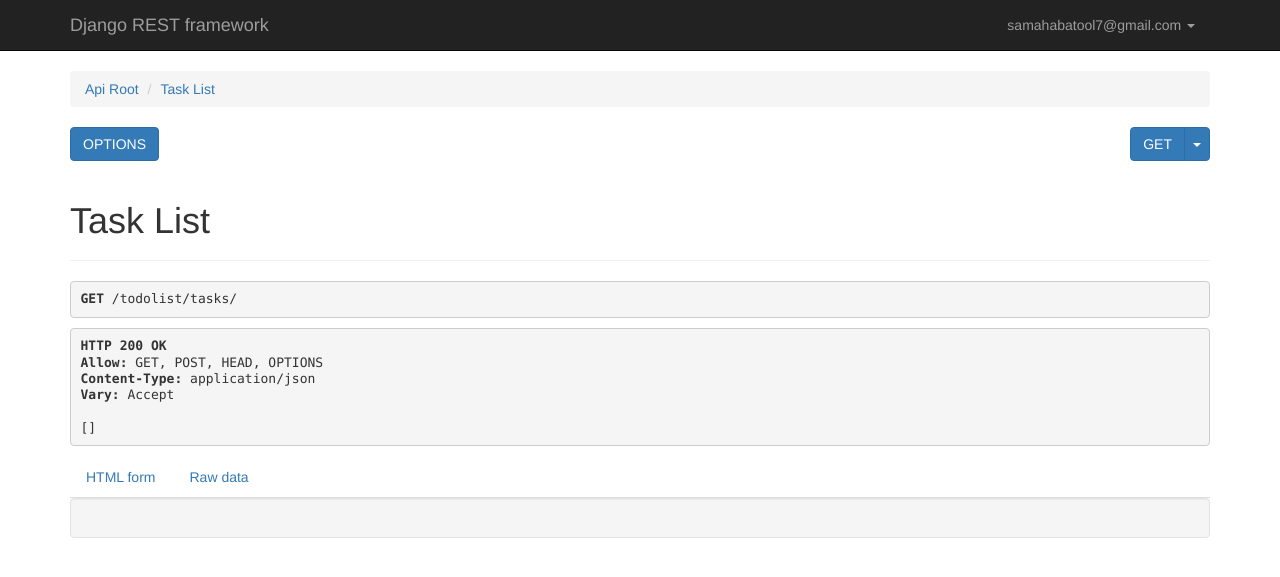
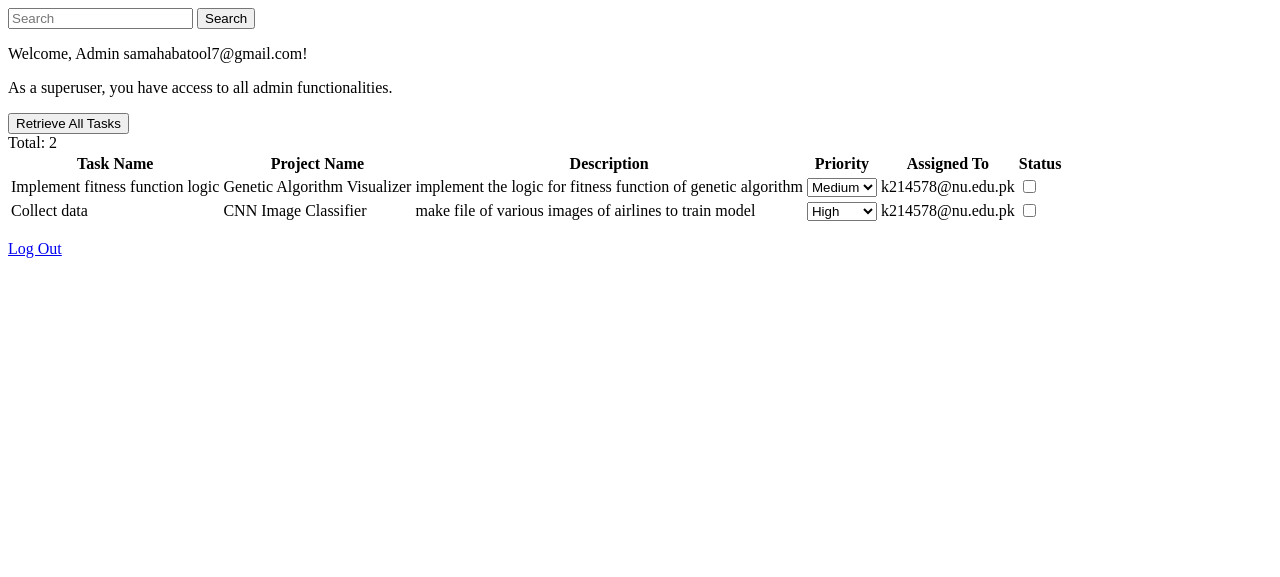
Before and after one commit to samaha-rizvi-4578/ToDoList-Django, a Django app: page /todolist/tasks/ in a window 1280 px wide. Shown: the top 577 px of the page. Run offline with Django 5.2, Linux system fonts and the light colour scheme; a user stored in the database is signed in; data comes from the database, SQL or seed files in the repository; both versions use the stored data as it was after the commit; some libraries are stand-ins or nearby versions.

Commit message:
add views for add and list models according to permissions

```diff
--- a/todo/tdapp/urls.py
+++ b/todo/tdapp/urls.py
@@ -10,7 +10,15 @@ router.register(r'tasks', TaskViewSet, basename='task')  # Add basename
 
 
 urlpatterns = [
-    path('', include(router.urls)),
+    path('api/', include(router.urls)),
     path("signup/", SignUpView.as_view(), name="signup"),
-    path('users/', UserListView.as_view(), name='user-list'),
+    path('tasks/', task_list, name='task-list'),
+    path('api/task/<int:pk>/update_priority/', update_task_priority, name='update-task-priority'),
+    path('api/task/<int:pk>/update_status/', update_task_status, name='update-task-status'),
+    path('users/', user_list, name='user-list'),
+    path('api/user/<int:pk>/update_status/', update_user_status, name='update-user-status'),
+    path('projects/', project_list, name='project-list'),
+    path('add-project/', add_project_view, name='add-project'),
+    path('add-task/', add_task_view, name='add-task'),
+    path('add-user/', add_user_view, name='add-user'),
 ]
--- a/todo/tdapp/views.py
+++ b/todo/tdapp/views.py
@@ -1,19 +1,30 @@
-# accounts/views.py
+from django.contrib.auth.models import User
+from rest_framework import status
+from rest_framework.decorators import api_view, permission_classes
+from rest_framework.permissions import IsAdminUser
+from rest_framework.response import Response
+from rest_framework import status
+from rest_framework.decorators import api_view, permission_classes
+from rest_framework.permissions import IsAuthenticated
+from rest_framework.response import Response
+from rest_framework import viewsets, permissions
 from django.urls import reverse_lazy
 from django.views.generic.edit import CreateView
+from django.shortcuts import render, redirect
+from django.contrib.auth.decorators import login_required
+from .serializers import *
+from .models import *
+from .permissions import *
+from .forms import *
 
-from .forms import CustomUserCreationForm
 
+#signup login view
 class SignUpView(CreateView):
     form_class = CustomUserCreationForm
     success_url = reverse_lazy("login")
     template_name = "registration/signup.html"
 
 # rest viewsets
-from rest_framework import viewsets, permissions
-from .serializers import UserSerializer, ProjectSerializer, TaskSerializer
-from .models import CustomUser, Project, Task
-from .permissions import *
 
 class UserViewSet(viewsets.ModelViewSet):
     queryset = CustomUser.objects.all()
@@ -22,48 +33,132 @@ class UserViewSet(viewsets.ModelViewSet):
 
 
 class ProjectViewSet(viewsets.ModelViewSet):
-    queryset = Project.objects.all()  # Add this line
+    queryset = Project.objects.all()
     serializer_class = ProjectSerializer
+    permission_classes = [permissions.IsAuthenticated, IsSuperUser]
 
-    def get_queryset(self):
-        if self.request.user.is_superuser:
-            return Project.objects.all()
-        return Project.objects.filter(task__assigned_to=self.request.user).distinct()
-
-    def get_permissions(self):
-        if self.request.user.is_superuser:
-            return [permissions.IsAuthenticated, IsSuperUser]
-        #else retrn not allowed
-        return [permissions.IsAuthenticated, IsOwnerOrReadOnly]
+class TaskViewSet(viewsets.ModelViewSet):
+    queryset = Task.objects.all()
+    serializer_class = TaskSerializer
+    permission_classes = [permissions.IsAuthenticated, IsSuperUser]
 
 
-class TaskViewSet(viewsets.ModelViewSet):
-    serializer_class = TaskSerializer
-    permission_classes = [permissions.IsAuthenticated, IsOwnerOrReadOnly]
 
-    def get_queryset(self):
-        return Task.objects.filter(assigned_to=self.request.user)
+# view list items
 
-    def perform_create(self, serializer):
-        # Prevent regular users from creating tasks
-        pass
+@login_required
+def task_list(request):
+    if request.user.is_superuser:
+        tasks = Task.objects.all().order_by('project_name')
+    else:
+        tasks = Task.objects.filter(assigned_to=request.user).order_by('project_name')
+    return render(request, 'admin/task-list.html', {'tasks': tasks})
 
-    def perform_update(self, serializer):
-        # Allow update only for priority and completion status
-        serializer.save()
+#update priority and status
+
+@api_view(['POST'])
+@permission_classes([IsAuthenticated])
+def update_task_priority(request, pk):
+    try:
+        task = Task.objects.get(pk=pk, assigned_to=request.user)
+    except Task.DoesNotExist:
+        return Response(status=status.HTTP_404_NOT_FOUND)
+
+    task.priority = request.data.get('priority')
+    task.save()
+    return Response(status=status.HTTP_200_OK)
+
+@api_view(['POST'])
+@permission_classes([IsAuthenticated])
+def update_task_status(request, pk):
+    try:
+        task = Task.objects.get(pk=pk, assigned_to=request.user)
+    except Task.DoesNotExist:
+        return Response(status=status.HTTP_404_NOT_FOUND)
+
+    task.completed = request.data.get('completed') == 'true'
+    task.save()
+    return Response(status=status.HTTP_200_OK)
+
+#view list of users
+@login_required
+def user_list(request):
+    if request.user.is_superuser:
+        users = CustomUser.objects.all()
+    else:
+        return Response(status=status.HTTP_404_NOT_FOUND)
+    return render(request, 'admin/user-list.html', {'users': users})
 
 
-from django.views.generic import ListView
+@api_view(['POST'])
+@permission_classes([IsAdminUser])
+def update_user_status(request, pk):
+    try:
+        user = CustomUser.objects.get(pk=pk)
+    except CustomUser.DoesNotExist:
+        return Response(status=status.HTTP_404_NOT_FOUND)
+
+    is_superuser = request.data.get('is_superuser') == 'True'
+    user.is_superuser = is_superuser
+    user.save()
+    return Response(status=status.HTTP_200_OK)
 
 
-class UserListView(ListView):
-    model = CustomUser
-    template_name = 'user_list.html'
+# view list of projects
+@login_required
+def project_list(request):
+    if request.user.is_superuser:
+        projects = Project.objects.all()
+    else:
+        projects = Project.objects.filter(task__assigned_to=request.user).distinct()
+    return render(request, 'admin/project-list.html', {'projects': projects})
 
-class ProjectListView(ListView):
-    model = Project
-    template_name = 'project_list.html'
+# add project
+from django.shortcuts import render
+from django.contrib.auth.decorators import login_required
+from django.shortcuts import render, redirect
+from .forms import *
+#add user
+@login_required
+def add_user_view(request):
+    if not request.user.is_superuser:
+        return redirect('home')
+    if request.method == 'POST':
+        form = CustomUserCreationForm(request.POST)
+        if form.is_valid():
+            form.save()
+            return redirect('user-list')
+    else:
+        form = CustomUserCreationForm()
+    return render(request, 'admin/add-user.html', {'form': form})
 
-class TaskListView(ListView):
-    model = Task
-    template_name = 'task_list.html'
+
+#add projct
+@login_required
+def add_project_view(request):
+    if not request.user.is_superuser:
+        return redirect('home')  # Redirect non-superusers to the home page or an appropriate page
+
+    if request.method == 'POST':
+        form = ProjectForm(request.POST)
+        if form.is_valid():
+            form.save()
+            return redirect('project-list')  # Redirect to the project list after saving
+    else:
+        form = ProjectForm()
+
+    return render(request, 'admin/add-project.html', {'form': form})
+
+#add task
+@login_required
+def add_task_view(request):
+    if not request.user.is_superuser:
+        return redirect('home')
+    if request.method == 'POST':
+        form = TaskForm(request.POST)
+        if form.is_valid():
+            form.save()
+            return redirect('task-list')
+    else:
+        form = TaskForm()
+    return render(request, 'admin/add-task.html', {'form': form})
--- a/todo/templates/admin/task-list.html
+++ b/todo/templates/admin/task-list.html
@@ -0,0 +1,151 @@
+<!-- templates/admin/task-list.html -->
+{% extends "base.html" %}
+
+{% block title %}TODO LIST | Tasks{% endblock %}
+
+{% block content %}
+{% if user.is_authenticated %}
+    <form id="search-form">
+        <div class="row">
+            <div class="search_field">
+                <input id="search-input" type="text" class="input-task-search" placeholder="Search" />
+                <button type="submit" class="search-task-page">Search</button>
+            </div>
+        </div>
+    </form>
+
+    {% if user.is_superuser %}
+        <p>Welcome, Admin {{ user.email }}!</p>
+        <p>As a superuser, you have access to all admin functionalities.</p>
+        <div class="row">
+            <div class="search-details-row" style="justify-content: space-between">
+                <button class="retrieve-all-button">Retrieve All Tasks</button>
+                <div class="total-records-indicator">Total: {{ tasks.count }}</div>
+            </div>
+        </div>
+
+        <div class="table-container">
+            <table class="table">
+                <thead>
+                    <tr>
+                        <th>Task Name</th>
+                        <th>Project Name</th>
+                        <th>Description</th>
+                        <th>Priority</th>
+                        <th>Assigned To</th>
+                        <th>Status</th>
+                    </tr>
+                </thead>
+                <tbody>
+                    {% for task in tasks %}
+                        <tr>
+                            <td>{{ task.task_name }}</td>
+                            <td>{{ task.project_name.project_name }}</td>
+                            <td>{{ task.description }}</td>
+                            <td>
+                                <select class="priority-select" data-task-id="{{ task.id }}">
+                                    <option value="high" {% if task.priority == 'high' %}selected{% endif %}>High</option>
+                                    <option value="medium" {% if task.priority == 'medium' %}selected{% endif %}>Medium</option>
+                                    <option value="low" {% if task.priority == 'low' %}selected{% endif %}>Low</option>
+                                </select>
+                            </td>
+                            <td>{{ task.assigned_to.email }}</td>
+                            <td>
+                                <input type="checkbox" class="status-checkbox" data-task-id="{{ task.id }}" {% if task.completed %}checked{% endif %}>
+                            </td>
+                        </tr>
+                    {% endfor %}
+                </tbody>
+            </table>
+        </div>
+    {% else %}
+        <p>Hi {{ user.email }}!</p>
+        <p>You are logged in as a regular user.</p>
+        <div class="row">
+            <div class="search-details-row" style="justify-content: space-between">
+                <button class="retrieve-all-button">Retrieve All Tasks</button>
+                <div class="total-records-indicator">Total: {{ tasks.count }}</div>
+            </div>
+        </div>
+
+        <div class="table-container">
+            <table class="table">
+                <thead>
+                    <tr>
+                        <th>Task Name</th>
+                        <th>Project Name</th>
+                        <th>Description</th>
+                        <th>Priority</th>
+                        <th>Status</th>
+                    </tr>
+                </thead>
+                <tbody>
+                    {% for task in tasks %}
+                        <tr>
+                            <td>{{ task.task_name }}</td>
+                            <td>{{ task.project_name.project_name }}</td>
+                            <td>{{ task.description }}</td>
+                            <td>
+                                <select class="priority-select" data-task-id="{{ task.id }}">
+                                    <option value="high" {% if task.priority == 'high' %}selected{% endif %}>High</option>
+                                    <option value="medium" {% if task.priority == 'medium' %}selected{% endif %}>Medium</option>
+                                    <option value="low" {% if task.priority == 'low' %}selected{% endif %}>Low</option>
+                                </select>
+                            </td>
+                            <td>
+                                <input type="checkbox" class="status-checkbox" data-task-id="{{ task.id }}" {% if task.completed %}checked{% endif %}>
+                            </td>
+                        </tr>
+                    {% endfor %}
+                </tbody>
+            </table>
+        </div>
+    {% endif %}
+    <p><a href="{% url 'logout' %}">Log Out</a></p>
+{% else %}
+    <p>You are not logged in.</p>
+    <a href="{% url 'login' %}">Log In</a> |
+    <a href="{% url 'signup' %}">Sign Up</a>
+{% endif %}
+
+<script>
+document.querySelectorAll('.priority-select').forEach(select => {
+    select.addEventListener('change', function() {
+        const taskId = this.dataset.taskId;
+        const priority = this.value;
+        fetch(`/api/task/${taskId}/update_priority/`, {
+            method: 'POST',
+            headers: {
+                'Content-Type': 'application/json',
+                'X-CSRFToken': '{{ csrf_token }}'
+            },
+            body: JSON.stringify({priority})
+        }).then(response => {
+            if (!response.ok) {
+                alert('Failed to update priority');
+            }
+        });
+    });
+});
+
+document.querySelectorAll('.status-checkbox').forEach(checkbox => {
+    checkbox.addEventListener('change', function() {
+        const taskId = this.dataset.taskId;
+        const completed = this.checked;
+        fetch(`/api/task/${taskId}/update_status/`, {
+            method: 'POST',
+            headers: {
+                'Content-Type': 'application/json',
+                'X-CSRFToken': '{{ csrf_token }}'
+            },
+            body: JSON.stringify({completed})
+        }).then(response => {
+            if (!response.ok) {
+                alert('Failed to update status');
+            }
+        });
+    });
+});
+</script>
+
+{% endblock %}
```
Also changed, not shown: todo/static/registeration.css (added, +57 -0 lines), todo/tdapp/forms.py (+27 -1 lines), todo/templates/admin/add-project.html (+17 -0 lines), todo/templates/admin/add-task.html (+17 -0 lines), todo/templates/admin/add-user.html (+17 -0 lines), todo/templates/admin/project-list.html (+83 -0 lines), todo/templates/admin/user-list.html (+80 -15 lines), todo/templates/registration/login.html (+10 -1 lines), todo/todo/settings.py (+6 -1 lines), todo/db.sqlite3.
